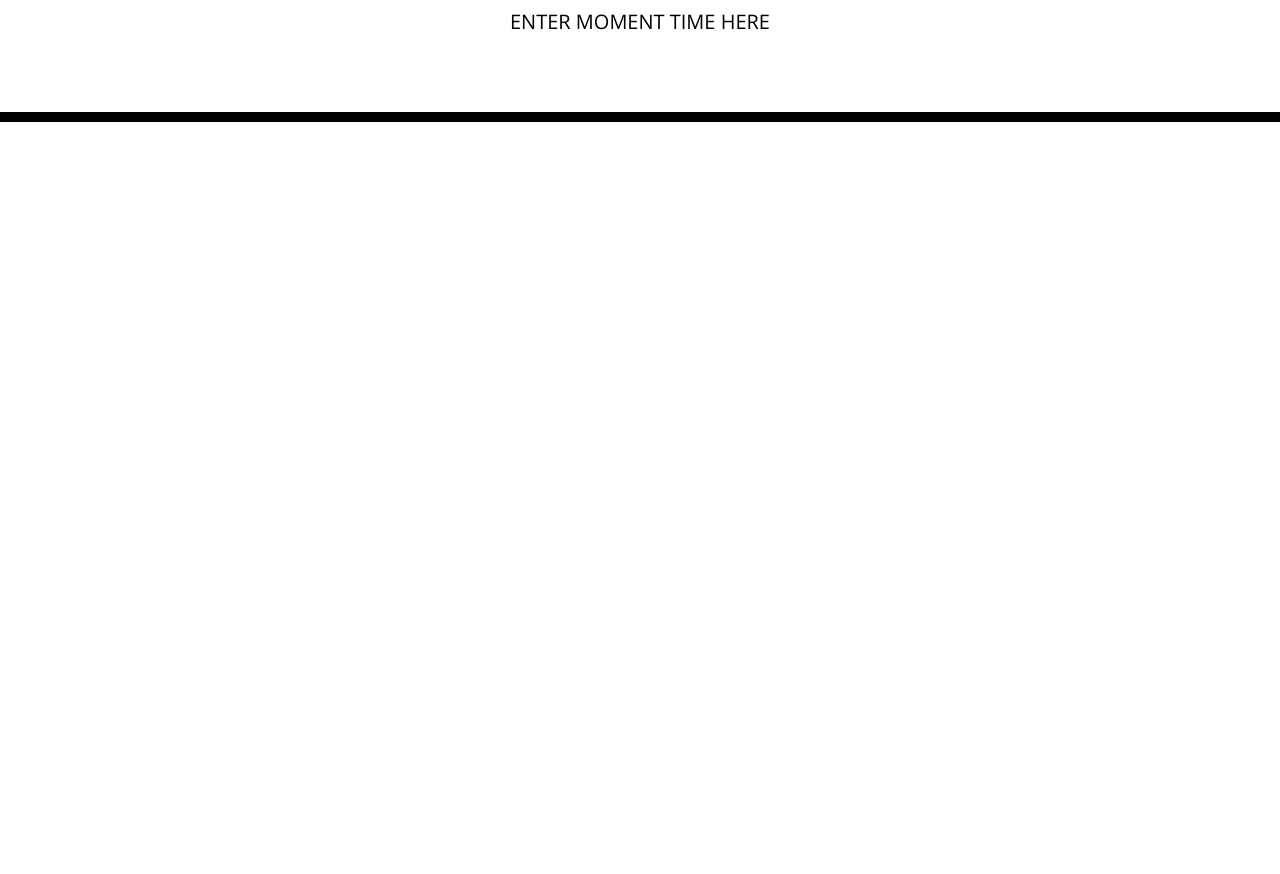
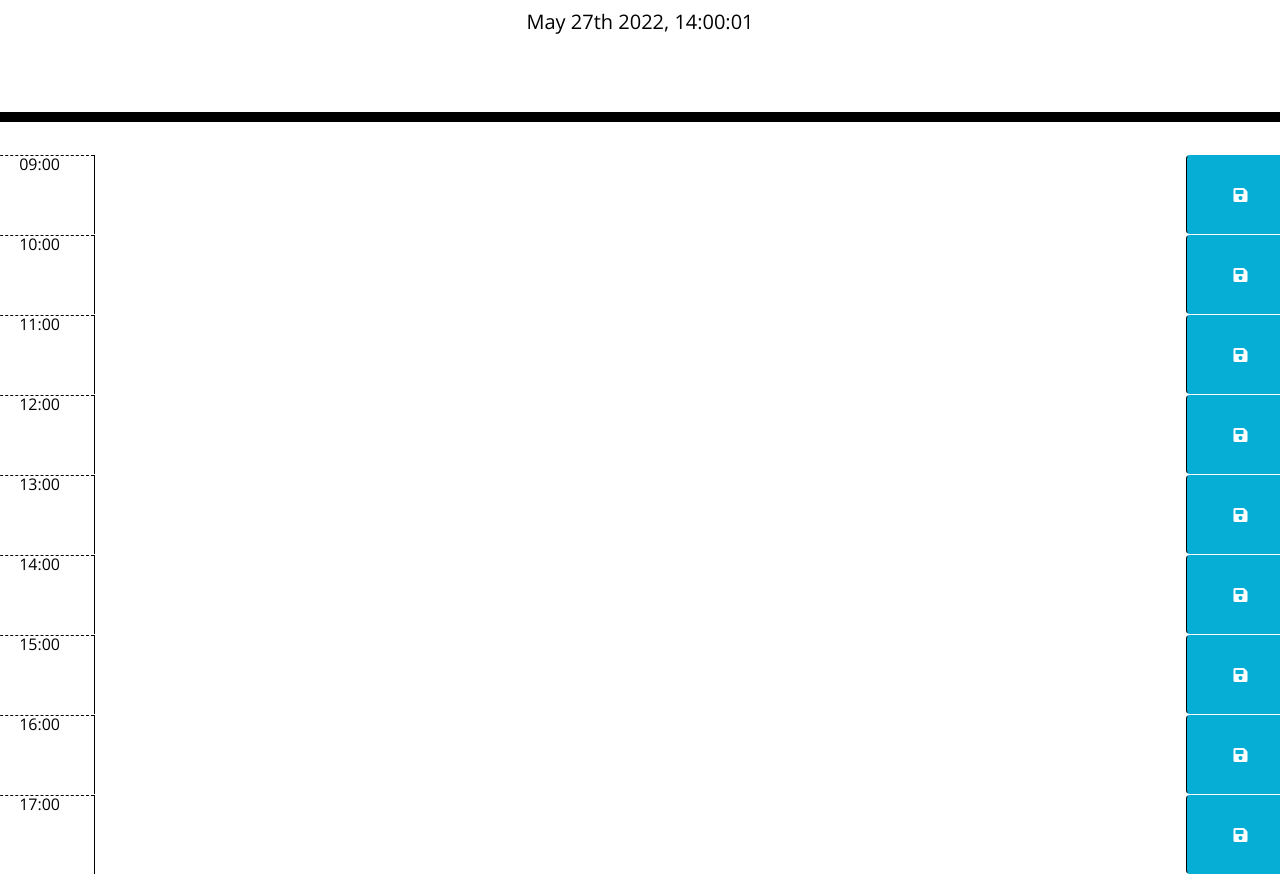
Before and after one commit to DLittlefield81/SmartPlanner, a plain HTML site: page index.html in a window 1280 px wide. Shown: the part 182-1056 px from the top of the page. Before the commit the page ends 800 px from the top, so only its background shows below. Drawn offline with nearby package versions, Linux system fonts and the light colour scheme; files that its build step writes are made by us from their sources.

Commit message:
added hour table to html

```diff
--- a/assets/scripts/script.js
+++ b/assets/scripts/script.js
@@ -0,0 +1,81 @@
+//============- Set Planner Date -======================
+setInterval(function () {
+    var todaysDate = moment().format('MMMM Do YYYY, HH:mm:ss');
+    $("#currentDay").text(todaysDate);
+});
+
+
+//============- Get Current Hour -======================
+let currentHour = 13; //moment().format('HH');
+console.log("Current Hour: " + currentHour)
+
+
+//============- Build Table -======================
+// function createTables() {
+
+
+//     for (var i = 9; i <= 17; i++) {
+//         //console.log(i)
+
+//         var createDivRow = document.createElement('div');
+//         createDivRow.className = 'row time-block';
+//         createDivRow.id = 'hour-' + i;
+//         this.appendChild(createDivRow);
+//     }
+
+//     for (var i = 9; i <= 17; i++) {
+//         var createDivHour = document.createElement('div');
+//         createDivRow.className = 'col-md-1 hour';
+//         createDivHour.id = 'hour';
+//         toAdd.appendChild(createDivHour);
+//     }
+// document.getElementById('container').appendChild(toAdd);
+//      document.getElementById('hour').appendChild(toAdd);
+// };
+//
+// createDivHour.innerHTML = i;
+// createDivHour.className = 'col-md-1 hour';
+// var createTextArea = document.createElement('textarea');
+// var createBtnSave = document.createElement('button');
+
+//
+// toAdd.appendChild(createTextArea);
+
+
+
+
+//document.getElementById('hour-' + i).appendChild(createBtnSave);
+
+
+
+
+
+// };
+
+/*
+
+    <div id = "hour-9" class = "row time-block" >
+        <div class = "col-md-1 hour" >9 AM </div>
+        <textarea class = "col-md-10 description"> </textarea>
+        <button class = "btn saveBtn col-md-1" ><i class = "fa-solid fa-lock" >< /i> </button >
+    </div>
+
+    */
+
+
+
+//var element = document.querySelector(".site3");
+
+//============- Colourize Table -======================
+for (var i = 9; i <= currentHour - 1; i++) {
+    console.log("P:" + i)
+    // element.classList.add("past");
+}
+for (var x = 17; x >= currentHour + 1; x--) {
+    console.log("F:" + x)
+    //element.classList.add("future");
+}
+
+
+//============- ON LOAD -======================
+//createTables()
--- a/index.html
+++ b/index.html
@@ -1,38 +1,77 @@
 <!DOCTYPE html>
 <html lang="en">
+
 <head>
   <meta charset="UTF-8" />
   <meta name="viewport" content="width=device-width, initial-scale=1.0" />
   <meta http-equiv="X-UA-Compatible" content="ie=edge" />
-    <link
-      rel="stylesheet"
-      href="https://stackpath.bootstrapcdn.com/bootstrap/4.3.1/css/bootstrap.min.css"
-    />
-    <link
-      rel="stylesheet"
-      href="https://use.fontawesome.com/releases/v5.8.1/css/all.css"
-      integrity="sha384-50oBUHEmvpQ+1lW4y57PTFmhCaXp0ML5d60M1M7uH2+nqUivzIebhndOJK28anvf"
-      crossorigin="anonymous"
-    />
-    <link
-      href="https://fonts.googleapis.com/css?family=Open+Sans&display=swap"
-      rel="stylesheet"
-    />
-    <link rel="stylesheet" href="style.css" />
-    <title>Work Day Scheduler</title>
+  <link rel="stylesheet" href="https://stackpath.bootstrapcdn.com/bootstrap/4.3.1/css/bootstrap.min.css" />
+  <link rel="stylesheet" href="https://use.fontawesome.com/releases/v5.8.1/css/all.css"
+    integrity="sha384-50oBUHEmvpQ+1lW4y57PTFmhCaXp0ML5d60M1M7uH2+nqUivzIebhndOJK28anvf" crossorigin="anonymous" />
+  <link href="https://fonts.googleapis.com/css?family=Open+Sans&display=swap" rel="stylesheet" />
+  <link rel="stylesheet" href="./assets/css/style.css" />
+  <title>Smart Planner Scheduler</title>
 </head>
 
 <body>
   <header class="jumbotron">
-      <h1 class="display-3">Work Day Scheduler</h1>
+    <h1 class="display-3">Smart Planner Scheduler</h1>
     <p class="lead">A simple calendar app for scheduling your work day</p>
-      <p id="currentDay" class="lead">ENTER MOMENT TIME HERE</p>
+    <p id="currentDay" class="lead"></p>
   </header>
-    <div class="container">
+  <div id="container">
     <!-- Timeblocks go here -->
+    <div id="hour-9" class="row time-block">
+      <div class="col-md-1 hour">09:00</div>
+      <textarea class="col-md-10 description"></textarea>
+      <button class="btn saveBtn col-md-1"><i class="fas fa-save"></i></button>
+    </div>
+    <div id="hour-10" class="row time-block">
+      <div class="col-md-1 hour">10:00</div>
+      <textarea class="col-md-10 description"></textarea>
+      <button class="btn saveBtn col-md-1"><i class="fas fa-save"></i></button>
+    </div>
+    <div id="hour-11" class="row time-block">
+      <div class="col-md-1 hour">11:00</div>
+      <textarea class="col-md-10 description"></textarea>
+      <button class="btn saveBtn col-md-1"><i class="fas fa-save"></i></button>
+    </div>
+    <div id="hour-12" class="row time-block">
+      <div class="col-md-1 hour">12:00</div>
+      <textarea class="col-md-10 description"></textarea>
+      <button class="btn saveBtn col-md-1"><i class="fas fa-save"></i></button>
+    </div>
+    <div id="hour-13" class="row time-block">
+      <div class="col-md-1 hour">13:00</div>
+      <textarea class="col-md-10 description"></textarea>
+      <button class="btn saveBtn col-md-1"><i class="fas fa-save"></i></button>
+    </div>
+    <div id="hour-14" class="row time-block">
+      <div class="col-md-1 hour">14:00</div>
+      <textarea class="col-md-10 description"></textarea>
+      <button class="btn saveBtn col-md-1"><i class="fas fa-save"></i></button>
+    </div>
+    <div id="hour-15" class="row time-block">
+      <div class="col-md-1 hour">15:00</div>
+      <textarea class="col-md-10 description"></textarea>
+      <button class="btn saveBtn col-md-1"><i class="fas fa-save"></i></button>
+    </div>
+    <div id="hour-16" class="row time-block">
+      <div class="col-md-1 hour">16:00</div>
+      <textarea class="col-md-10 description"></textarea>
+      <button class="btn saveBtn col-md-1"><i class="fas fa-save"></i></button>
+    </div>
+    <div id="hour-17" class="row time-block">
+      <div class="col-md-1 hour">17:00</div>
+      <textarea class="col-md-10 description"></textarea>
+      <button class="btn saveBtn col-md-1"><i class="fas fa-save"></i></button>
+    </div>
   </div>
 
   <script src="https://cdnjs.cloudflare.com/ajax/libs/jquery/3.2.1/jquery.min.js"></script>
-    <script src="https://cdnjs.cloudflare.com/ajax/libs/moment.js/2.24.0/moment.min.js"></script>
+
+  <script type="text/javascript" src="https://cdnjs.cloudflare.com/ajax/libs/moment.js/2.27.0/moment.min.js"></script>
+  <script src="./assets/scripts/script.js"></script>
 </body>
+
 </html>
```
Lines whose indentation alone changed are shown as unchanged.
